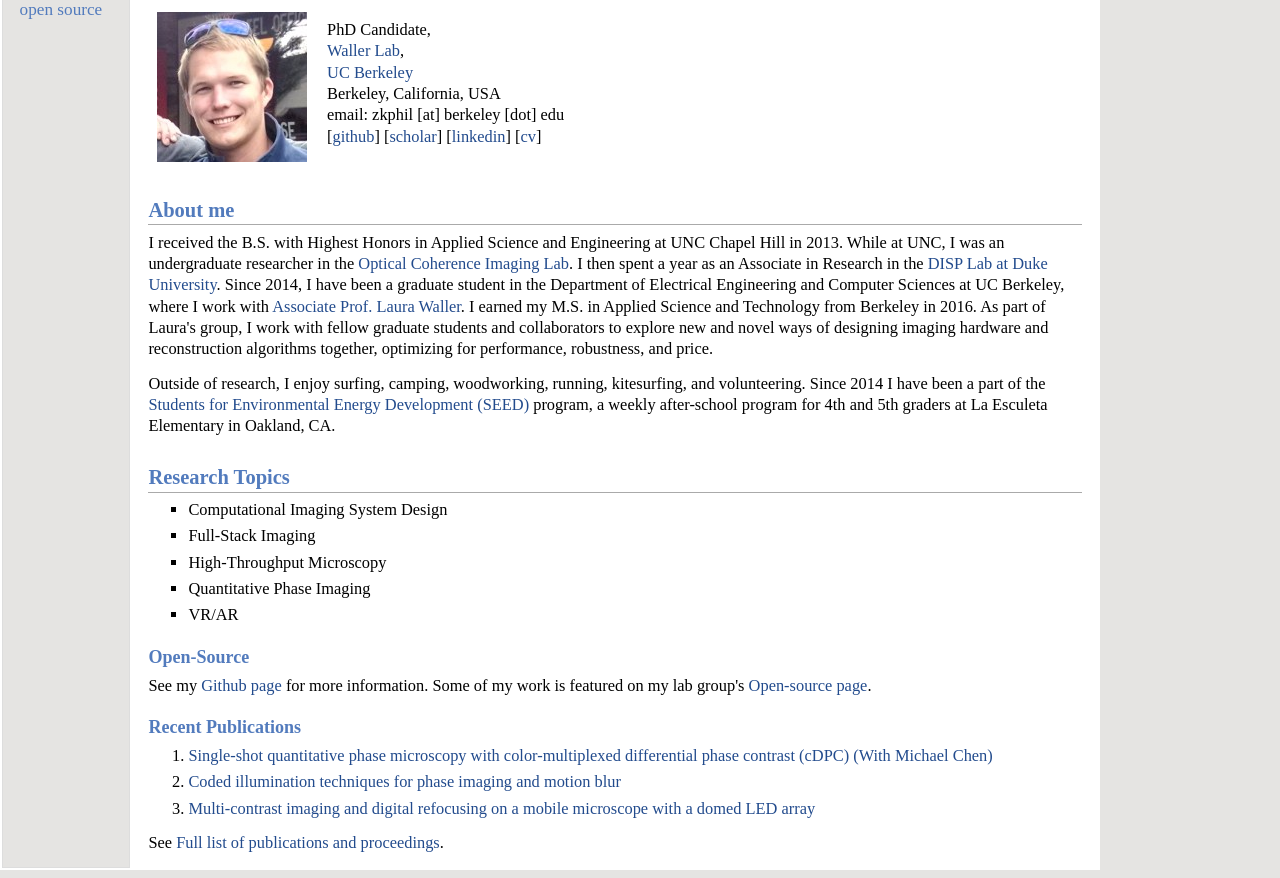
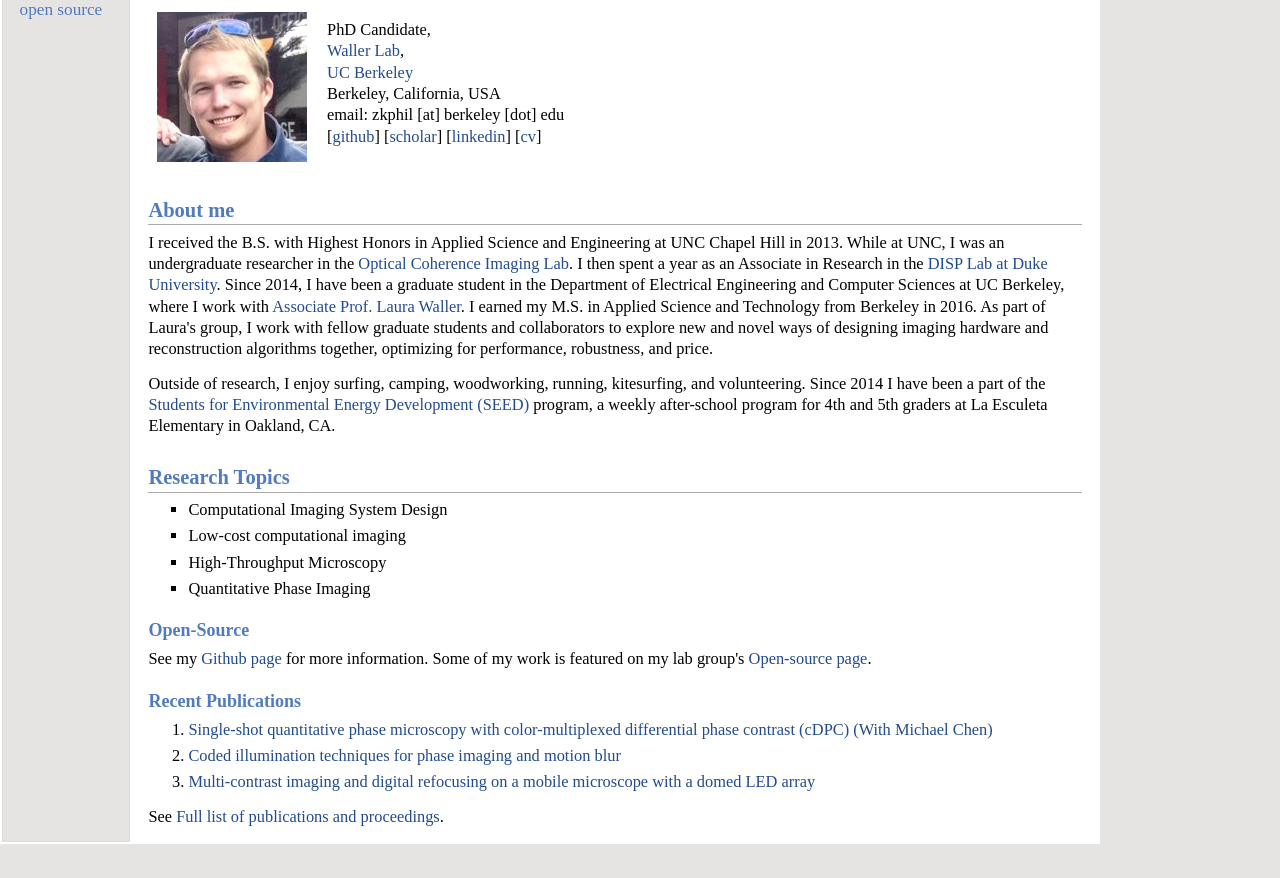
Before and after one commit to zackphillips/website, a plain HTML site: page index.html in a window 1280 px wide. Shown: the part 66-944 px from the top of the page. After the commit the page ends 918 px from the top, so only its background shows below. Drawn offline with Linux system fonts and the light colour scheme.

Commit message:
removed vr_ar

```diff
--- a/index.html
+++ b/index.html
@@ -34,13 +34,11 @@ email: zkphil [at] berkeley [dot] edu <br />
 <ul>
 <li><p>Computational Imaging System Design</p>
 </li>
-<li><p>Full-Stack Imaging</p>
+<li><p>Low-cost computational imaging</p>
 </li>
 <li><p>High-Throughput Microscopy</p>
 </li>
 <li><p>Quantitative Phase Imaging</p>
-</li>
-<li><p>VR/AR</p>
 </li>
 </ul>
 <h3>Open-Source</h3>
```
Also changed, not shown: 1 other file.
